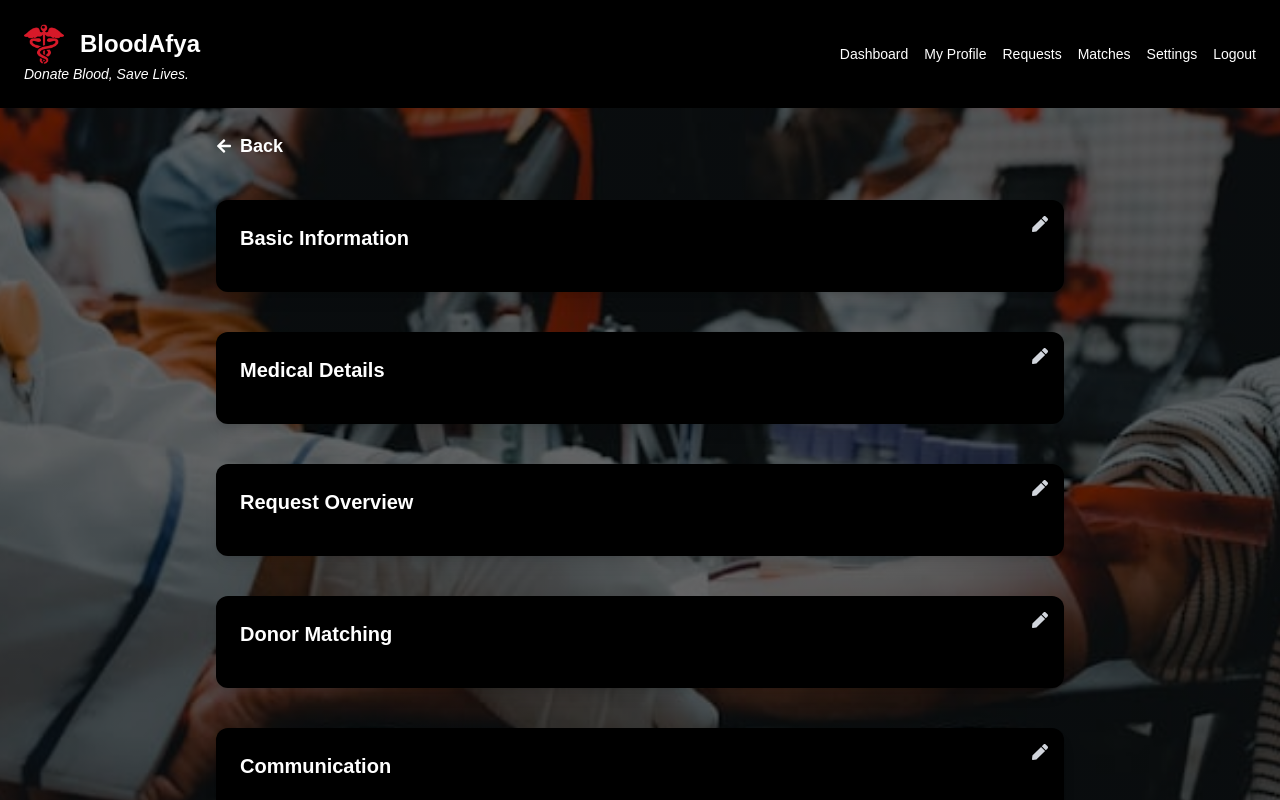
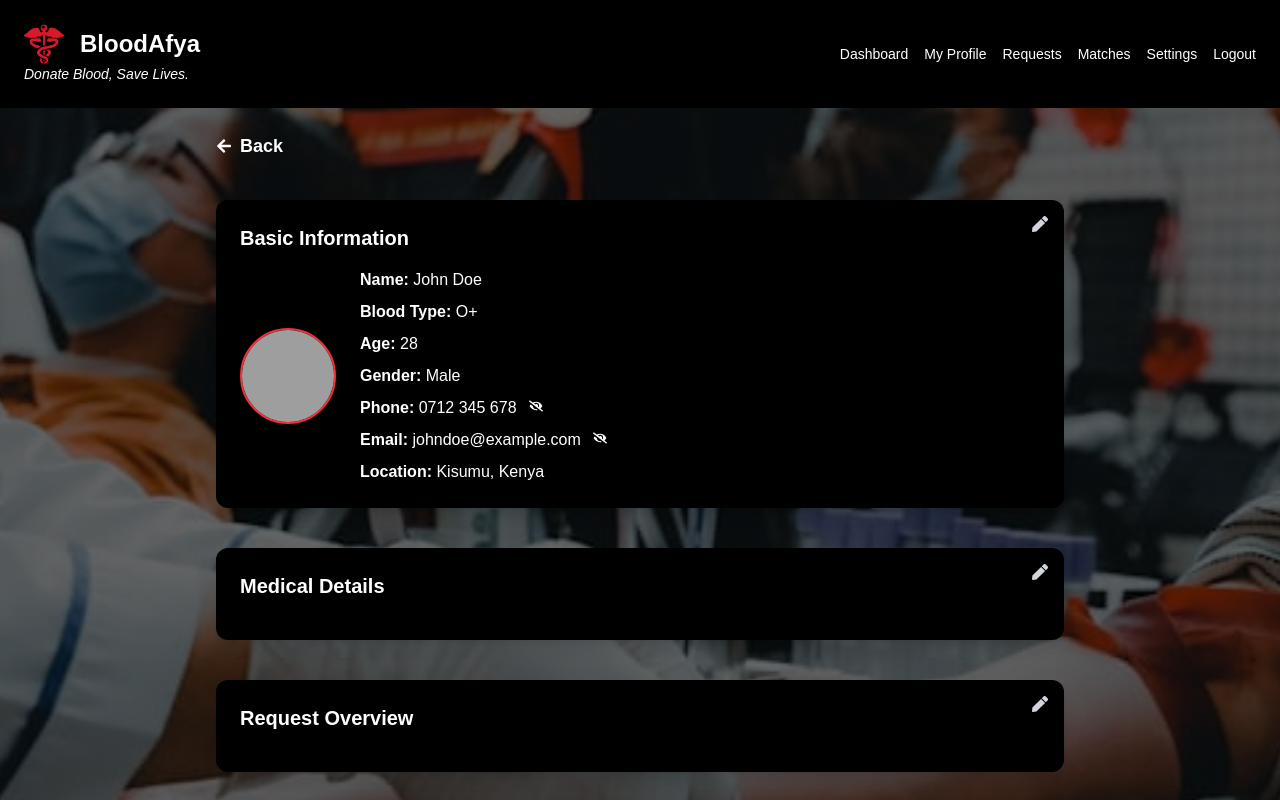
Before and after one commit to Lincoln-Madaraka/bloodafya, a Next.js app: page /profile/recipient in a window 1280 px wide. Shown: the top 800 px of the page. Built offline with nearby package versions, Linux system fonts and the light colour scheme; grey boxes are pictures that could not be loaded.

Commit message:
recipient profile

```diff
--- a/src/app/profile/recipient/page.tsx
+++ b/src/app/profile/recipient/page.tsx
@@ -53,6 +53,34 @@ export default function RecipientProfile() {
             <FaPen />
           </div>
           <h2 className="text-xl font-bold mb-4">Basic Information</h2>
+          <div className="flex flex-col md:flex-row items-start md:items-center space-x-6">
+
+                      {/* Avatar is more interactive than a static photo */}
+                      <img
+                        src="/avatar-placeholder.png"
+                        alt="Donor Avatar"
+                        className="w-24 h-24 rounded-full border-2 border-red-500"
+                      />
+                      <div className="space-y-2 mt-4 md:mt-0">
+                        <p><strong>Name:</strong> John Doe</p>
+                        <p><strong>Blood Type:</strong> O+</p>
+                        <p><strong>Age:</strong> 28</p>
+                        <p><strong>Gender:</strong> Male</p>
+                        <p>
+                          <strong>Phone:</strong> {showPhone ? '0712 345 678' : 'Hidden'}{' '}
+                          <button onClick={() => setShowPhone(!showPhone)} className="text-sm ml-2">
+                            {showPhone ? <FaEyeSlash /> : <FaEye />}
+                          </button>
+                        </p>
+                        <p>
+                          <strong>Email:</strong> {showEmail ? 'johndoe@example.com' : 'Hidden'}{' '}
+                          <button onClick={() => setShowEmail(!showEmail)} className="text-sm ml-2">
+                            {showEmail ? <FaEyeSlash /> : <FaEye />}
+                          </button>
+                        </p>
+                        <p><strong>Location:</strong> Kisumu, Kenya</p>
+                      </div>
+                    </div>
           {/* ...fields here... */}
         </section>
 
@@ -62,6 +90,7 @@ export default function RecipientProfile() {
             <FaPen />
           </div>
           <h2 className="text-xl font-bold mb-4">Medical Details</h2>
+
           {/* ...fields here... */}
         </section>
 
```
